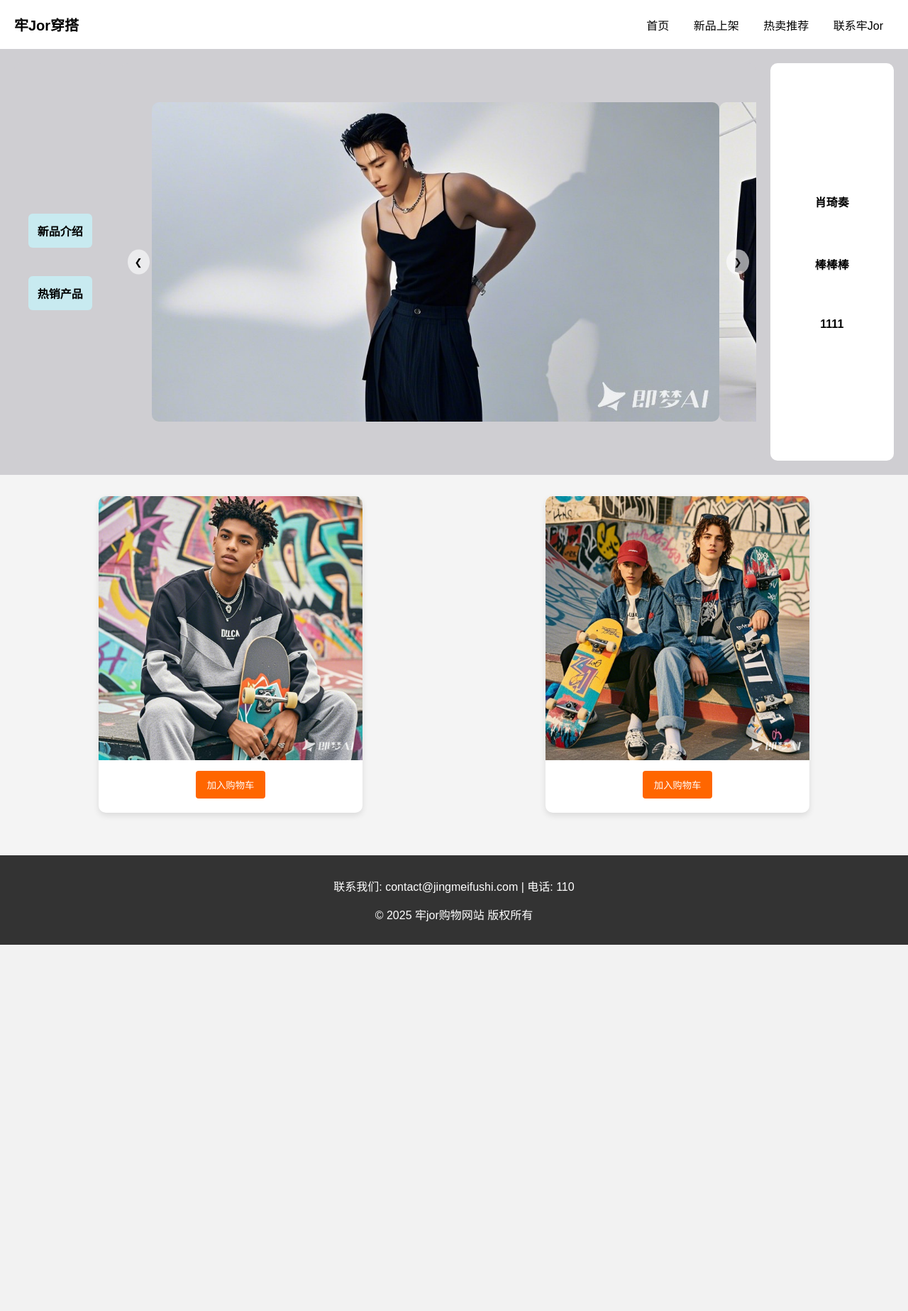
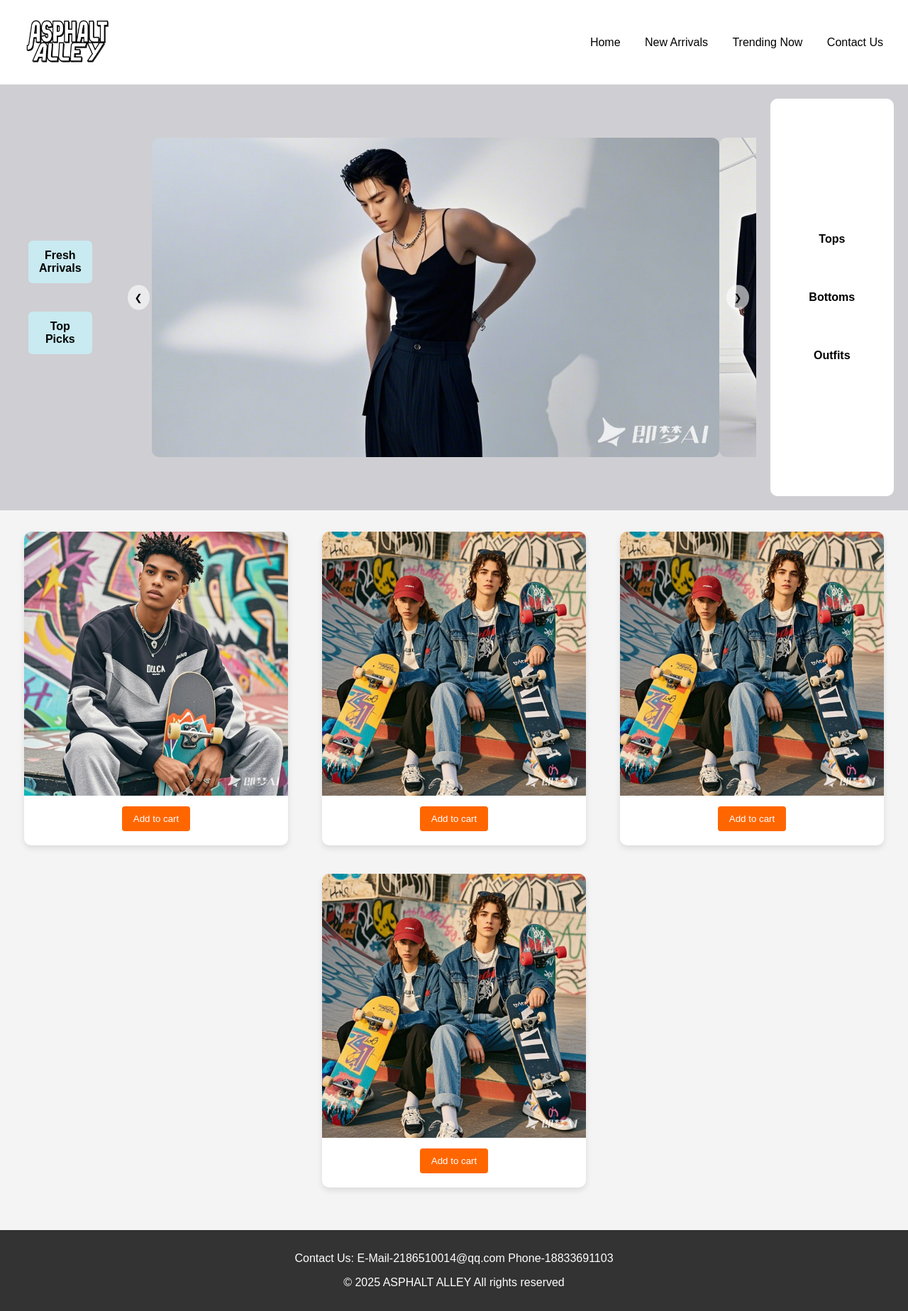
Before and after one commit to agottt0/HTML_Teamwork, a PHP site: page / in a window 1280 px wide. Shown: the whole page at 71% size. Before the commit the page ends 1331 px from the top, so only its background shows below. Run offline with PHP 8.4, Linux system fonts and the light colour scheme.

Commit message:
修改页面格局，英文化

```diff
--- a/index.html
+++ b/index.html
@@ -1,23 +1,27 @@
 <!DOCTYPE html>
 <html lang="zh-CN">
 <head>
-    <meta charset="UTF-8">
-    <meta name="viewport" content="width=device-width, initial-scale=1.0">
-    <title>牢Jor的购物网站</title>
-    <meta name="description" content="精美服饰购物网站，精选时尚服饰，舒适实用，打造你的专属风格。">
-    <meta name="keywords" content="服饰, 购物, 时尚, 穿搭, 衣服, 饰品">
-    <link rel="stylesheet" href="styles.css">
+        <meta charset="UTF-8">
+        <meta name="viewport" content="width=device-width, initial-scale=1.0">
+        <title>ASPHALT ALLEY</title>
+        <meta name="description" content="精美服饰购物网站，精选时尚服饰，舒适实用，打造你的专属风格。">
+        <meta name="keywords" content="服饰, 购物, 时尚, 穿搭, 衣服, 饰品">
+
+        <link rel="stylesheet" href="styles.css">
 </head>
 <body>
 
+
     <!-- 导航栏 -->
     <nav class="navbar">
-        <div class="logo">牢Jor穿搭</div>
+        <header>
+            <img src="Images/Logo.jpeg" alt="ASPHALT ALLEY" class="logo">
+        </header>
         <div class="nav-links">
-            <a href="#">首页</a>
-            <a href="#">新品上架</a>
-            <a href="#">热卖推荐</a>
-            <a href="#">联系牢Jor</a>
+            <a href="#">Home</a>
+            <a href="#">New Arrivals</a>
+            <a href="#">Trending Now</a>
+            <a href="#">Contact Us</a>
         </div>
     </nav>
 
@@ -25,8 +29,8 @@
     <div class="main-container">
         <!-- 左侧分类列表 -->
         <div class="category-list">
-            <div class="category-item" data-category="new">新品介绍</div>
-            <div class="category-item" data-category="hot">热销产品</div>
+            <div class="category-item" data-category="new">Fresh Arrivals</div>
+            <div class="category-item" data-category="hot">Top Picks</div>
             <!-- 可继续增加其他类别 -->
         </div>
 
@@ -44,9 +48,9 @@
 
         <!-- 右侧分类列表 -->
         <div class="SubBrand">
-            <div class="SubBrand-item" data-category="1">肖琦奏</div>
-            <div class="SubBrand-item" data-category="2">棒棒棒</div>
-            <div class="SubBrand-item" data-category="3">1111</div>
+            <div class="SubBrand-item" data-category="1">Tops</div>
+            <div class="SubBrand-item" data-category="2">Bottoms</div>
+            <div class="SubBrand-item" data-category="3">Outfits</div>
             <!-- 可继续增加其他类别 -->
         </div>
     </div>
@@ -59,29 +63,53 @@
             <div class="image-container">
                 <img src="images/C1.jpeg" alt="红色连衣裙，时尚舒适">
                 <div class="clothing-description">
-                    <p>这是服饰1的描述，非常时尚且舒适。</p>
+                    <p>Street Style Color Block Sweatshirt
+                        Bold color-block design, trendy and stylish. Relaxed fit for ultimate comfort and versatility. Made from premium fabric, perfect for skateboarding and everyday streetwear.</p>
                 </div>
             </div>
             <!-- 固定在下方的按钮 -->
-            <button class="add-to-cart-btn">加入购物车</button>
+            <button class="add-to-cart-btn">Add to cart</button>
         </div>
 
         <div class="clothing-item">
             <div class="image-container">
-                <img src="images/C2.jpeg" alt="蓝色牛仔外套，潮流百搭">
+                <img src="images/C2.jpeg" alt="img">
                 <div class="clothing-description">
-                    <p>这是服饰2的描述，适合各种场合。</p>
+                    <p>Denim Couple Streetwear Set
+                        Matching denim jackets for a bold street-style statement. Relaxed fit, vintage wash, and effortless layering make it a must-have for skaters and urban explorers. Stay stylish together with this timeless and edgy look.</p>
                 </div>
             </div>
-            <button class="add-to-cart-btn">加入购物车</button>
+            <button class="add-to-cart-btn">Add to cart</button>
         </div>
+
+        <div class="clothing-item">
+            <div class="image-container">
+                <img src="images/C2.jpeg" alt="img">
+                <div class="clothing-description">
+                    <p>Denim Couple Streetwear Set
+                        Matching denim jackets for a bold street-style statement. Relaxed fit, vintage wash, and effortless layering make it a must-have for skaters and urban explorers. Stay stylish together with this timeless and edgy look.</p>
+                </div>
+            </div>
+            <button class="add-to-cart-btn">Add to cart</button>
+        </div>
+        <div class="clothing-item">
+            <div class="image-container">
+                <img src="images/C2.jpeg" alt="img">
+                <div class="clothing-description">
+                    <p>Denim Couple Streetwear Set
+                        Matching denim jackets for a bold street-style statement. Relaxed fit, vintage wash, and effortless layering make it a must-have for skaters and urban explorers. Stay stylish together with this timeless and edgy look.</p>
+                </div>
+            </div>
+            <button class="add-to-cart-btn">Add to cart</button>
+        </div>
+
     </div>
 
 
     <!-- 页脚 -->
     <footer>
-        <p>联系我们: contact@jingmeifushi.com | 电话: 110</p>
-        <p>© 2025 牢jor购物网站 版权所有</p>
+        <p>Contact Us: E-Mail-2186510014@qq.com  Phone-18833691103</p>
+        <p>© 2025 ASPHALT ALLEY All rights reserved</p>
     </footer>
 
     <script src="script.js"></script> <!-- 未来可以写交互用 -->
--- a/styles.css
+++ b/styles.css
@@ -4,6 +4,13 @@ body {
     margin: 0;
     padding: 0;
     background-color: #f4f4f4;
+}
+
+.logo {
+    width: 150px; /* 调整 logo 宽度 */
+    height: auto;
+    display: block;
+    margin: 0 auto;
 }
 
 /* 导航栏 */
```
